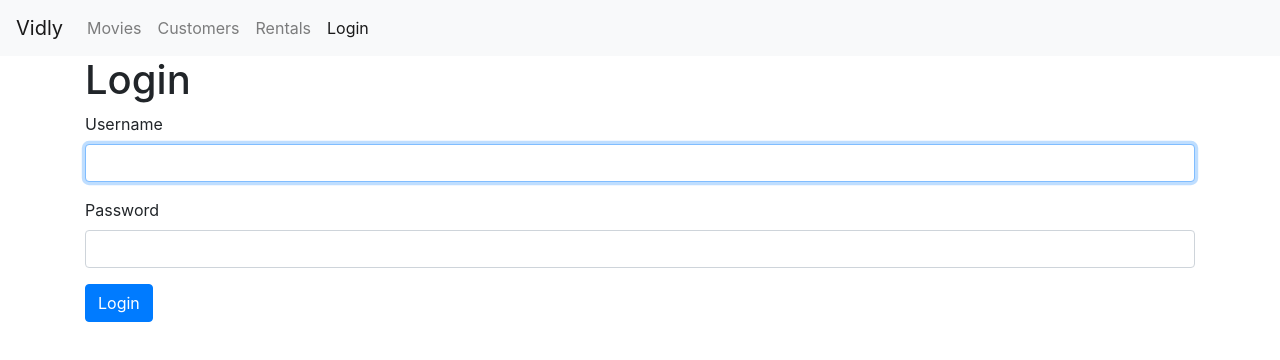
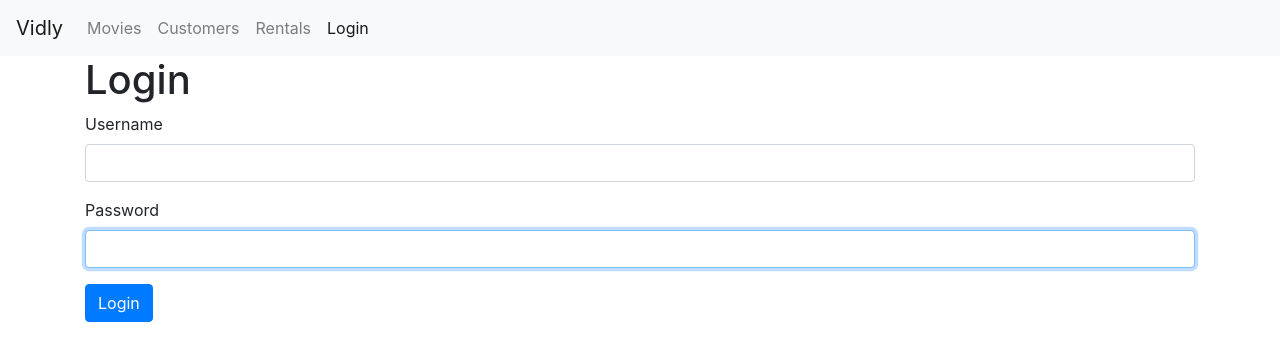
Before and after one commit to samitcheema/vidly, a React (Create React App) app: page /login in a window 1280 px wide. Shown: the top 360 px of the page. Built offline with nearby package versions, Linux system fonts and the light colour scheme.

Commit message:
extracted input form

```diff
--- /dev/null
+++ b/src/components/common/input.jsx
@@ -0,0 +1,20 @@
+import React from "react";
+
+const Input = ({ name, label, value, onChange }) => {
+  return (
+    <div className="form-group">
+      <label htmlFor={name}>{label}</label>
+      <input
+        value={value}
+        onChange={onChange}
+        id={name}
+        name={name}
+        autoFocus
+        type="text"
+        className="form-control"
+      />
+    </div>
+  );
+};
+
+export default Input;
--- a/src/components/loginForm.jsx
+++ b/src/components/loginForm.jsx
@@ -1,5 +1,5 @@
 import React, { Component } from "react";
-
+import Input from "./common/input";
 class LoginForm extends Component {
   state = {
     account: { username: "", password: "" }
@@ -8,8 +8,6 @@
   handleSumbit = e => {
     e.prevenDefault();
     //call server
-
-    console.log("submitted");
   };
 
   handleChange = ({ currentTarget: input }) => {
@@ -22,30 +20,20 @@
     return (
       <div>
         <h1>Login</h1>
+
         <form onSubmit={this.handleSumbit}>
-          <div className="form-group">
-            <label htmlFor="username">Username</label>
-            <input
-              autoFocus
+          <Input
+            name="username"
             value={account.username}
+            label="Username"
             onChange={this.handleChange}
-              id="username"
-              name="username"
-              type="text"
-              className="form-control"
           />
-          </div>
-          <div className="form-group">
-            <label htmlFor="password">Password</label>
-            <input
+          <Input
+            name="password"
             value={account.password}
+            label="Password"
             onChange={this.handleChange}
-              id="password"
-              name="password"
-              type="text"
-              className="form-control"
           />
-          </div>
           <button className="btn btn-primary">Login</button>
         </form>
       </div>
```
Lines whose indentation alone changed are shown as unchanged.
